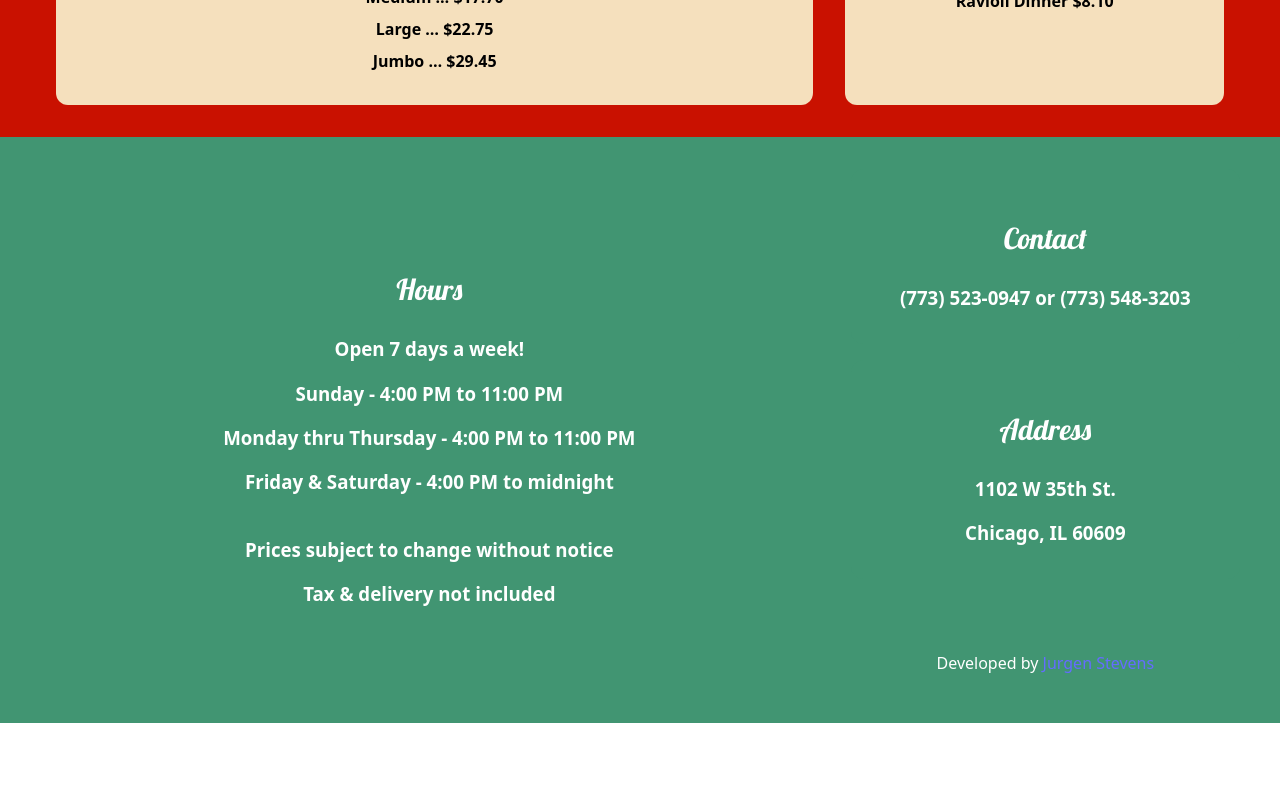
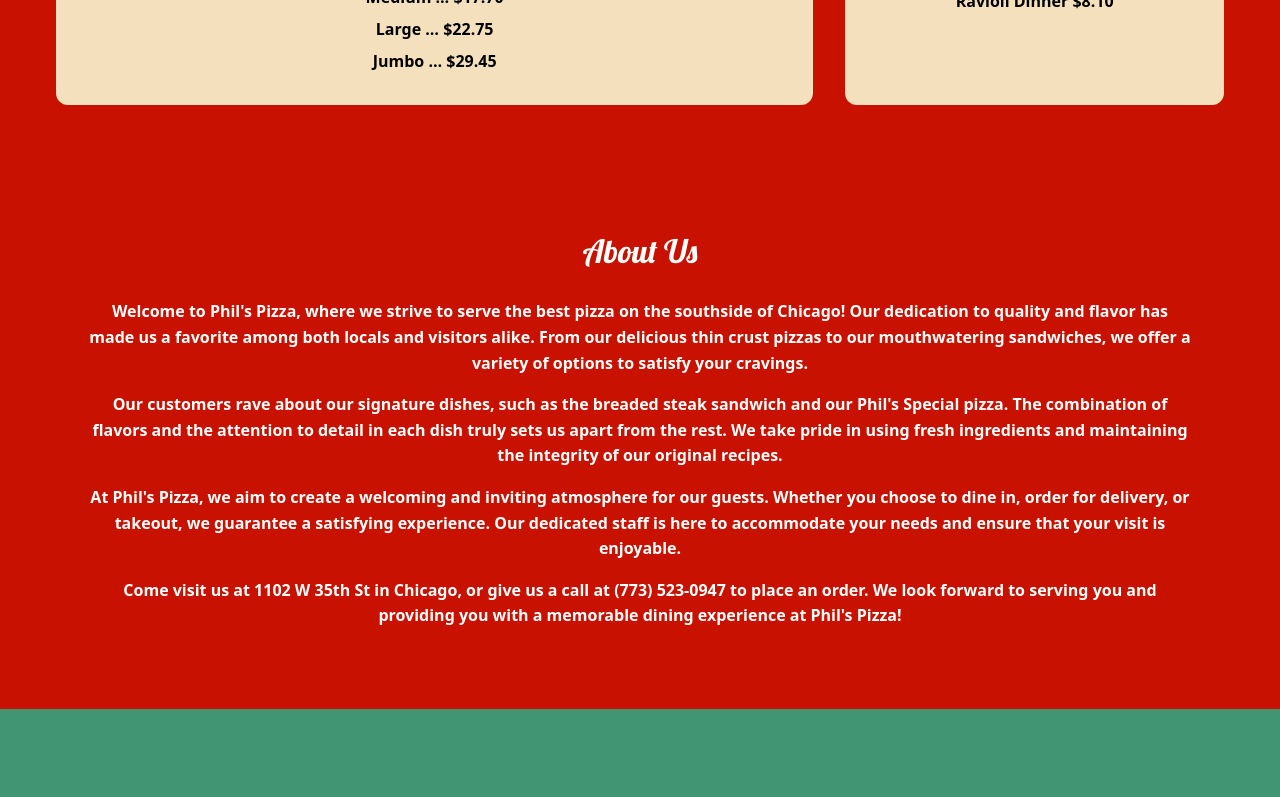
Before and after one commit to jurgenstevens/phils-pizza, a React (Vite) app: page / in a window 1280 px wide. Shown: the part 1520-2317 px from the top of the page. Before the commit the page ends 2243 px from the top, so only its background shows below. Built offline with nearby package versions, Linux system fonts and the light colour scheme.

Commit message:
Include an about us section.

```diff
--- a/src/App.jsx
+++ b/src/App.jsx
@@ -3,6 +3,8 @@
 import Main from './components/Main/Main.jsx'
 import Menu from './components/Menu/Menu.jsx'
 import Info from './components/Info/Info.jsx'
+import About from './components/About/About.jsx'
+About
 
 function App() {
 
@@ -11,6 +13,7 @@
       <Header />
       <Main />
       <Menu />
+      <About />
       <Info />
     </>
   )
--- a/src/components/About/About.css
+++ b/src/components/About/About.css
@@ -0,0 +1,55 @@
+/* Container styling */
+.about {
+  background-color: #c91100; /* same red as menu outer background */
+  color: white; /* white text for contrast */
+  padding: 2rem 1rem;
+}
+
+.about-inner {
+  max-width: 1200px;
+  margin: 0 auto;
+  padding: 0 1rem;
+  box-sizing: border-box;
+}
+
+/* Card styling (blend with red background) */
+.about-card {
+  /* No beige background now, just center text */
+  border-radius: 12px;
+  padding: 2rem;
+  text-align: center;
+}
+
+/* Lobster font for the heading */
+.lobster-font {
+  font-family: "Lobster", sans-serif;
+  font-weight: 400;
+  font-style: normal;
+  font-size: 2rem;
+  margin-bottom: 1.5rem;
+  color: white; /* ensure heading is white */
+}
+
+/* Paragraph styling */
+.about-card p {
+  font-weight: 600;
+  font-size: 1rem;
+  line-height: 1.6;
+  margin-bottom: 1rem;
+  color: white; /* white text */
+}
+
+/* Responsive adjustments */
+@media (max-width: 767px) {
+  .about-card {
+    padding: 1.5rem;
+  }
+
+  .lobster-font {
+    font-size: 1.6rem;
+  }
+
+  .about-card p {
+    font-size: 0.95rem;
+  }
+}
--- a/src/components/About/About.jsx
+++ b/src/components/About/About.jsx
@@ -0,0 +1,39 @@
+import "./About.css";
+
+export default function About() {
+  return (
+    <section id="about" className="about">
+      <div className="about-inner">
+
+        {/* ===== ABOUT CARD ===== */}
+        <div className="about-card">
+          <h2 className="lobster-font">About Us</h2>
+
+          <p>
+            Welcome to Phil's Pizza, where we strive to serve the best pizza on the southside of Chicago!
+            Our dedication to quality and flavor has made us a favorite among both locals and visitors alike.
+            From our delicious thin crust pizzas to our mouthwatering sandwiches, we offer a variety of options to satisfy your cravings.
+          </p>
+
+          <p>
+            Our customers rave about our signature dishes, such as the breaded steak sandwich and our Phil's Special pizza.
+            The combination of flavors and the attention to detail in each dish truly sets us apart from the rest.
+            We take pride in using fresh ingredients and maintaining the integrity of our original recipes.
+          </p>
+
+          <p>
+            At Phil's Pizza, we aim to create a welcoming and inviting atmosphere for our guests.
+            Whether you choose to dine in, order for delivery, or takeout, we guarantee a satisfying experience.
+            Our dedicated staff is here to accommodate your needs and ensure that your visit is enjoyable.
+          </p>
+
+          <p>
+            Come visit us at 1102 W 35th St in Chicago, or give us a call at (773) 523-0947 to place an order.
+            We look forward to serving you and providing you with a memorable dining experience at Phil's Pizza!
+          </p>
+        </div>
+
+      </div>
+    </section>
+  );
+}
--- a/src/components/Header/Header.jsx
+++ b/src/components/Header/Header.jsx
@@ -28,8 +28,9 @@
         <nav className="desktop-nav">
           <ul>
             <li><a href="#menu" onClick={() => setIsOpen(false)}>Menu</a></li>
+            <li><a href="#about" onClick={() => setIsOpen(false)}>About</a></li>
             <li><a href="#info" onClick={() => setIsOpen(false)}>Info</a></li>
-            <li><a href="tel:7735230947" onClick={() => setIsOpen(false)}>📞 Order Now</a></li>
+            <li><a href="#info" onClick={() => setIsOpen(false)}>📞 Order Now</a></li>
           </ul>
         </nav>
       </div>
@@ -39,6 +40,7 @@
         <nav className="mobile-nav">
           <ul>
             <li><a href="#menu" onClick={() => setIsOpen(false)}>Menu</a></li>
+            <li><a href="#about" onClick={() => setIsOpen(false)}>About</a></li>
             <li><a href="#info" onClick={() => setIsOpen(false)}>Info</a></li>
             <li><a href="tel:7735230947" onClick={() => setIsOpen(false)}>📞 Order Now</a></li>
           </ul>
--- a/src/components/Info/Info.jsx
+++ b/src/components/Info/Info.jsx
@@ -32,7 +32,7 @@
             <h3>Chicago, IL 60609</h3>
           </div>
           <br />
-          <p>Developed by <a href="https://www.jurgenstevens.dev/">Jurgen Stevens</a></p>
+          <p className="info-card">Developed by <a href="https://www.jurgenstevens.dev/">Jurgen Stevens</a></p>
         </div>
 
       </div>
```
